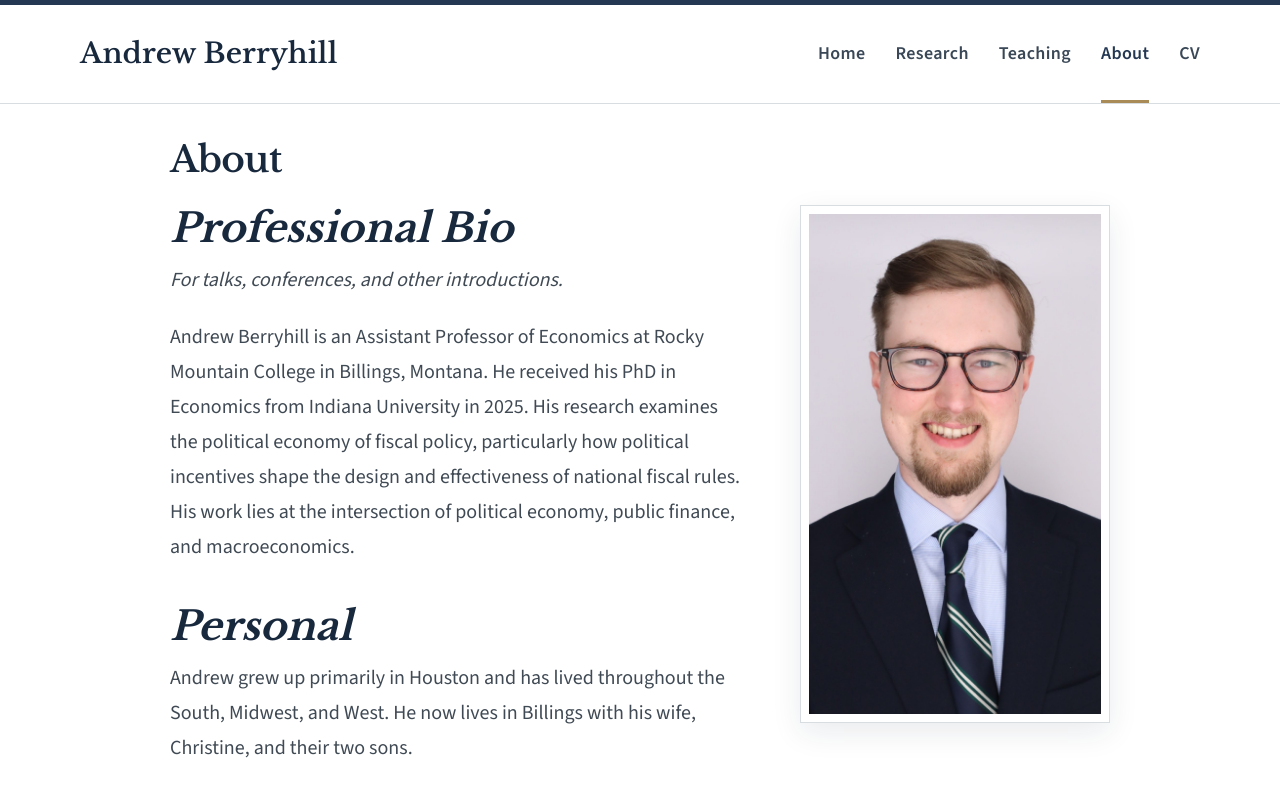
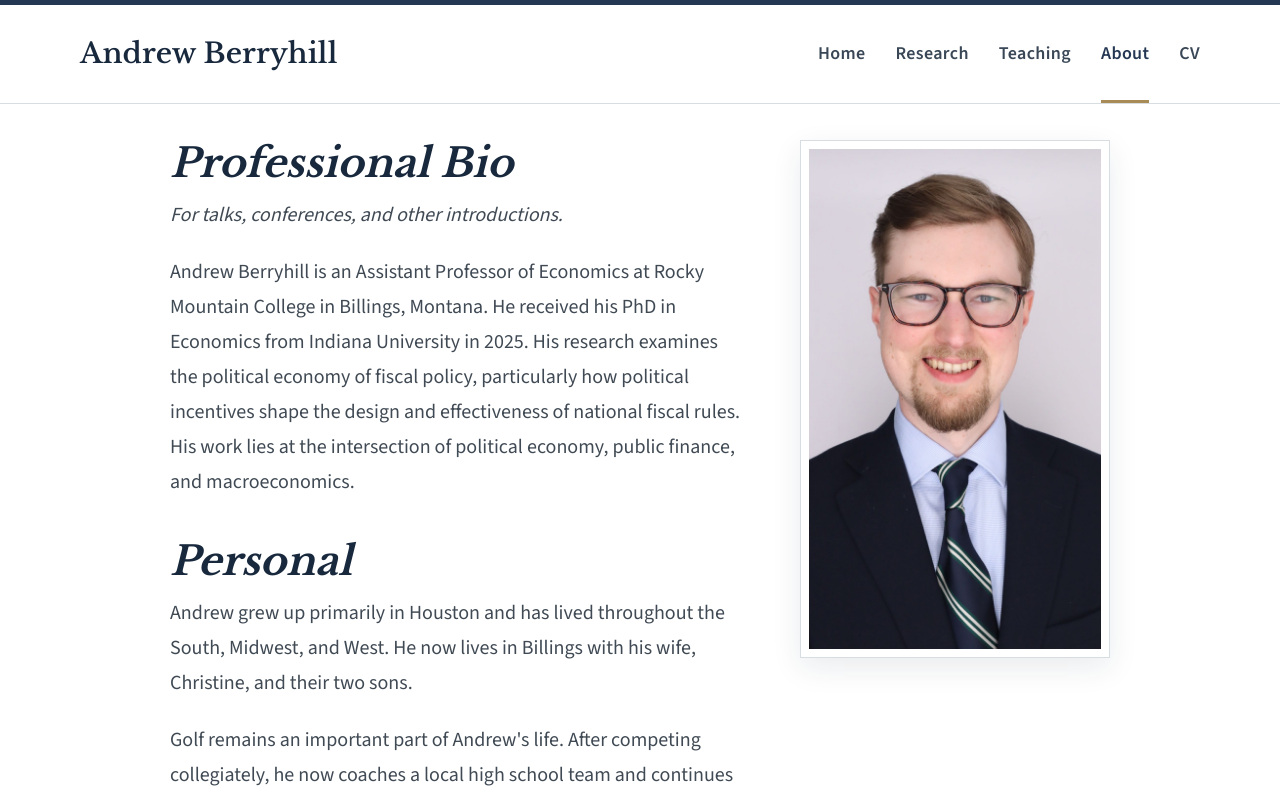
Before and after one commit to andrewberryhill/andrewberryhill.github.io, a Next.js app: page /short-bio in a window 1280 px wide. Shown: the top 794 px of the page. Built offline with nearby package versions, Linux system fonts and the light colour scheme.

Commit message:
Refine homepage and About page copy

```diff
--- a/app/page.tsx
+++ b/app/page.tsx
@@ -26,7 +26,7 @@ export default function Home() {
               My research focuses on national fiscal rules and how political incentives affect their design, implementation, and effectiveness.
             </p>
             <p>
-              My primary fields are Political Economy and Public Finance, and my secondary fields are Macroeconomics and International Economics.
+              My primary fields are Political Economy, Public Finance, and Macroeconomics.
             </p>
             <p className="contact-line">
               Email: <a href="mailto:andrew.berryhill@rocky.edu">andrew.berryhill@rocky.edu</a>
--- a/app/short-bio/page.tsx
+++ b/app/short-bio/page.tsx
@@ -12,10 +12,6 @@ export default function ShortBioPage() {
     <main>
       <SiteHeader current="short-bio" />
       <div className="inner-page bio-page">
-        <header className="page-heading">
-          <h1>About</h1>
-        </header>
-
         <div className="bio-layout">
           <div className="bio-copy">
             <h2>Professional Bio</h2>
```
